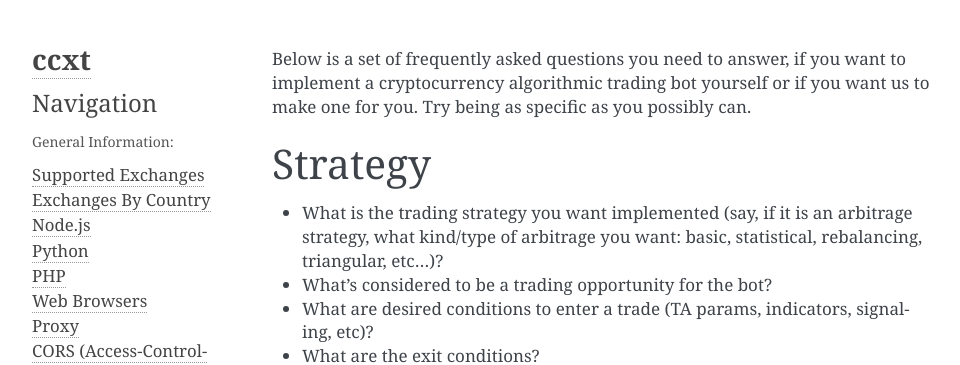
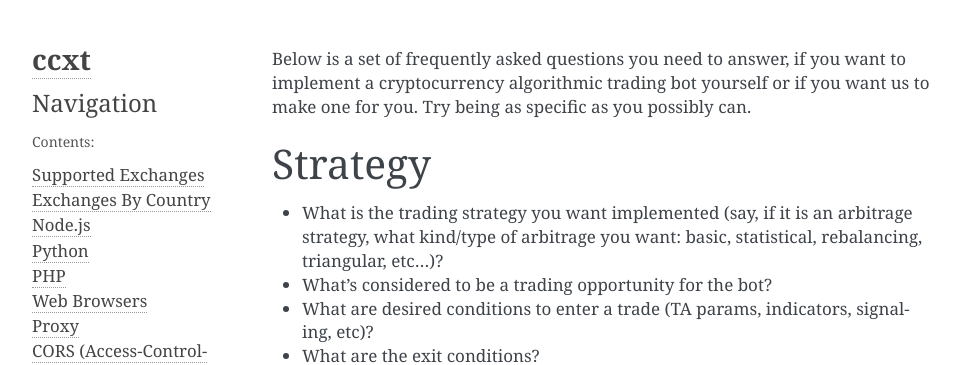
Before and after one commit to genarocoronel/Python-cryptocurrency-ccxt, a Sphinx documentation site: the page built from doc/checklist.rst, in a window 1280 px wide and 900 px high. Shown: the top 365 px of the window, without its empty margins (148-1108 px from the left). Built offline with Sphinx 7.4.7, drawn with Linux system fonts in a browser that asks for light colours; pages that are not in the unit, such as notebooks, are missing from menus.

Commit message:
minor edits to index.rst

```diff
--- a/doc/index.rst
+++ b/doc/index.rst
@@ -7,14 +7,10 @@ A JavaScript / Python / PHP library for cryptocurrency trading and e-commerce wi
 
 .. toctree::
    :includehidden:
-   :caption: General Information:
+   :caption: Contents:
 
    exchanges.rst
    exchanges-by-country.rst
-
-   :includehidden:
-   :caption: Usage:
-
    install.rst
    manual.rst
 
```
